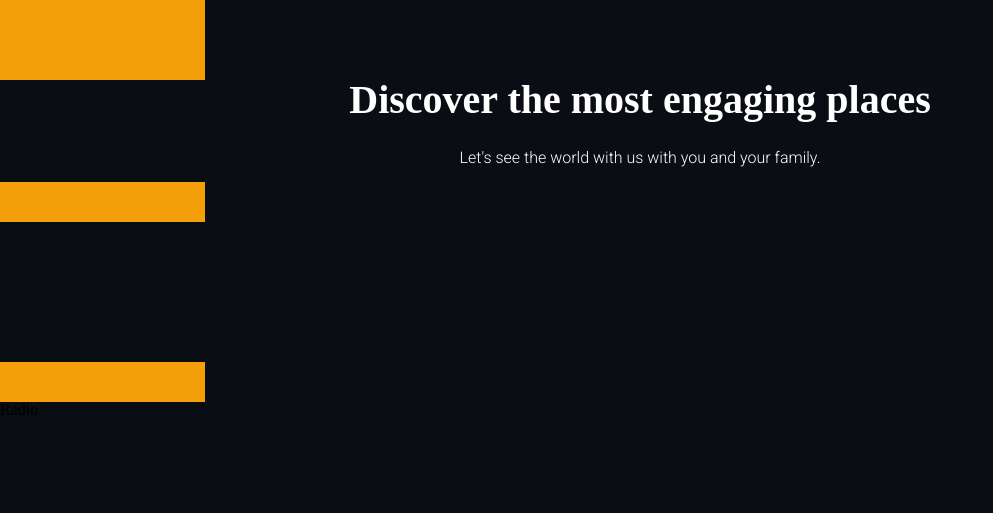
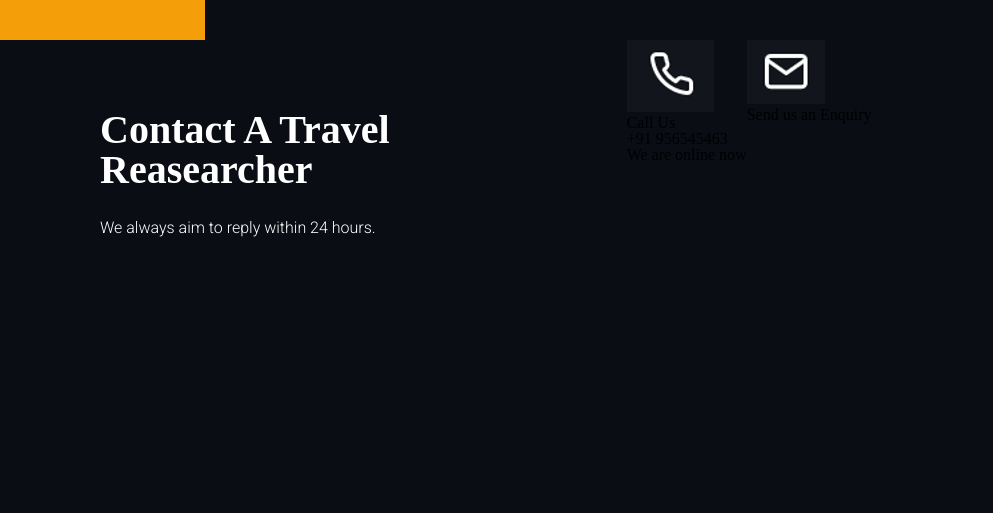
Before and after one commit to ZollyMike/Travel_Landing, a plain HTML site: page html/index.html in a window 1280 px wide. Shown: the whole page, without its empty margins (0-993 px from the left). Drawn offline with Linux system fonts and the light colour scheme.

Commit message:
Develop footer section

```diff
--- a/html/index.html
+++ b/html/index.html
@@ -28,7 +28,7 @@
         </div>
     </div>
     <article>
-        <section class="about">
+        <!-- <section class="about">
             <div class="about__txt">
 
             </div>
@@ -163,16 +163,30 @@
 
 
             </div>
-        </section>
+        </section> -->
         <section class="contact">
             <div class="title-txt title-txt--contact">
-                <h4></h4>
-                <p></p>
+                <h4>Contact A Travel Reasearcher</h4>
+                <p>We always aim to reply within 24 hours.</p>
             </div>
             <div class="contact__circle">
+                <div class="circle">
+                    <div class="circle__inner">
+                        <img src="../img/phone.png" alt="phone">
+                        <h5>Call Us</h5>
+                        <p class="ph-no">+91 956545463</p>
+                        <p>We are online now</p>
+                    </div>
+                </div>
 
             </div>
             <div class="contact__circle">
+                <div class="circle">
+                    <div class="circle__inner">
+                        <img src="../img/message.png" alt="">
+                        <h5>Send us an Enquiry</h5>
+                    </div>
+                </div>
 
             </div>
         </section>
--- a/scss/object/component/_title-txt.scss
+++ b/scss/object/component/_title-txt.scss
@@ -13,4 +13,10 @@
         font-weight: 500;
         color: #FFFF;
     }
+    &--contact{
+        width: calc(100%/3);
+        text-align: left;
+        padding: 70px 100px 70px;
+
+    }
 }
--- /dev/null
+++ b/scss/object/project/_contact.scss
@@ -0,0 +1,10 @@
+.contact{
+    display: flex;
+
+    &__circle{
+        display: flex;
+        .circle{
+
+        }
+    }
+}
--- a/scss/style.scss
+++ b/scss/style.scss
@@ -7,3 +7,5 @@
 @import 'object/component/title-txt';
 
 @import 'object/component/button';
+
+@import 'object/project/contact';
```
Also changed, not shown: css/style.css, img/message.png (added), img/phone.png (added), 1 other file.
